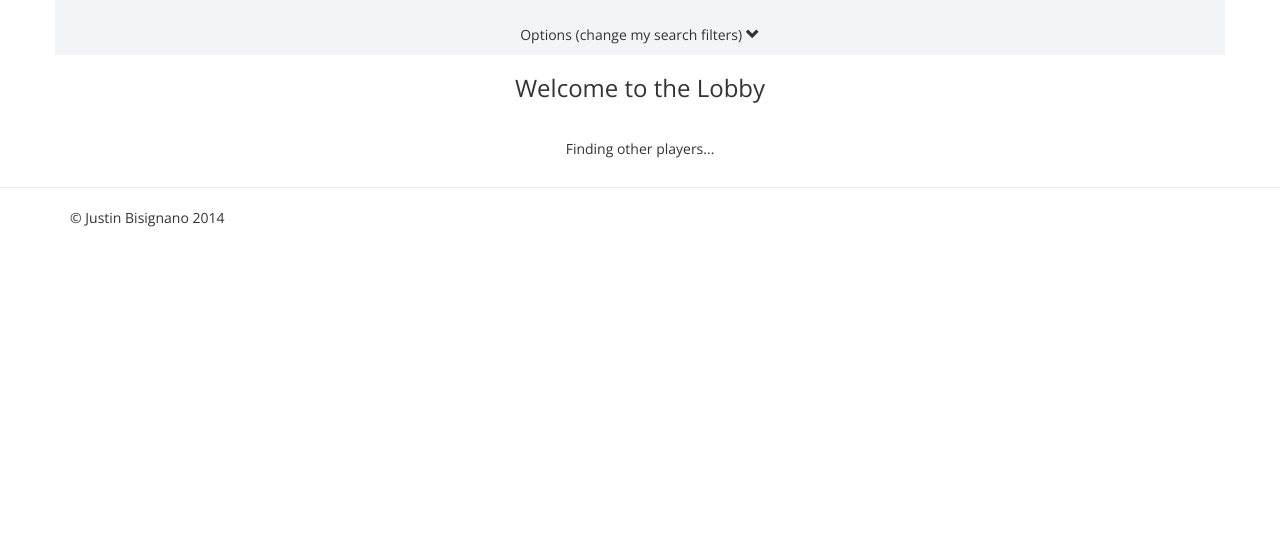
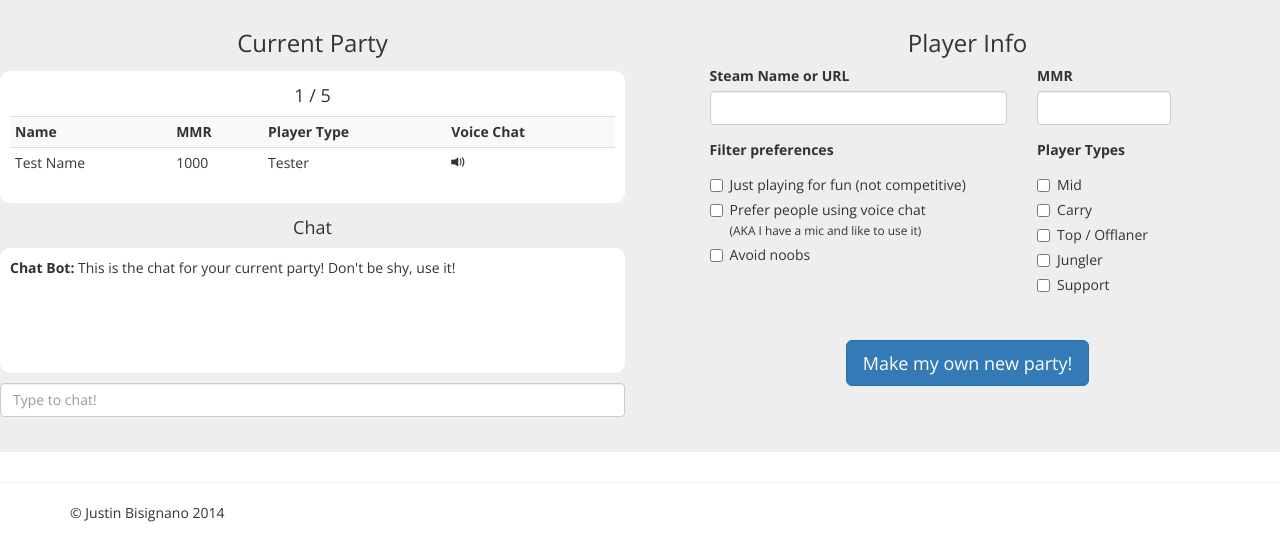
Before and after one commit to JustinBis/MOBAMatch, a website: page website/lobby.html in a window 1280 px wide. Drawn offline with nearby package versions, Linux system fonts and the light colour scheme.

Commit message:
Lobby Design
Major update to outline the design for the lobby.

```diff
--- a/website/css/styles.css
+++ b/website/css/styles.css
@@ -77,3 +77,33 @@ body{
 #optionsButton:hover #optionsPulldownIcon{
 	color: #0125DF;
 }
+
+
+/**
+ * Lobby Styles Start Here
+ */
+.fix-jumbotron{
+	padding-top: 10px;
+	padding-bottom: 20px;
+}
+
+.party-large{
+	background-color: #fff;
+	border-radius: 10px;
+	margin: 15px 0px;
+	padding: 5px 10px;
+}
+
+#chatBox{
+	height: 125px;
+	width: 100%;
+	overflow: scroll;
+	background-color: #fff;
+	border-radius: 10px;
+	padding: 10px;
+	margin-bottom: 10px;
+}
+
+#newParty{
+	margin-top: 20px;
+}
--- a/website/js/lobby.js
+++ /dev/null
@@ -1,21 +0,0 @@
-/*
- * When the options pane icon is clicked, roll the pane up or down
- */
-$('#optionsButton').click(function() {
-	// If the pane is hidden
-	if ( $('#optionsPane').hasClass('optionsUp') )
-	{
-		// Show it by setting the down class
-		$('#optionsPane').removeClass('optionsUp').addClass('optionsDown');
-		// Set the icon to be the roll up icon
-		$('#optionsPulldownIcon').removeClass('glyphicon-chevron-down').addClass('glyphicon-chevron-up');
-	}
-	// Else the pane is visible
-	else
-	{
-		// Roll it up by setting the up class
-		$('#optionsPane').removeClass('optionsDown').addClass('optionsUp');
-		// Set the icon to be the roll down icon
-		$('#optionsPulldownIcon').removeClass('glyphicon-chevron-up').addClass('glyphicon-chevron-down');
-	}
-});
--- a/website/lobby.html
+++ b/website/lobby.html
@@ -22,19 +22,6 @@
   </head>
 
   <body>
-    <!-- Pulldown options pane (hidden by default) -->
-    <div class="container">
-        <div id="optionsPane" class="row optionsDown">
-            <div class="form-group">
-
-            </div>
-            <div id="optionsButton" class="row text-center">
-                <span>Options (change my search filters) <span id="optionsPulldownIcon" class="glyphicon glyphicon-chevron-down"></span></span>
-            </div>
-        </div>
-    </div>
-
-
     <!-- Noscript saftey, for people who turned off JS -->
     <noscript class="container">
         <div class="row">
@@ -42,13 +29,138 @@
         </div>
     </noscript>
 
+    <!-- Lobby -->
 
-    <!-- Lobby -->
-    <div id="details" class="container form-group">
+    <!-- Jumbotron Main Area -->
+    <div class="jumbotron fix-jumbotron">
         <div class="row">
-            <h3 class="text-center">Welcome to the Lobby</h3>
-            <br />
-            <h5 class="text-center">Finding other players...</h5>
+            <!-- Current Party Div -->
+            <div class="col-md-6">
+                <h3 class="text-center">
+                    Current Party
+                </h3>
+
+                <div class="party-large">
+                    <h4 id="playerCount" class="text-center">
+                        1 / 5
+                    </h4>
+
+                    <table class="table table-striped table-condensed">
+                        <tr>
+                            <th>Name</th>
+                            <th>MMR</th>
+                            <th>Player Type</th>
+                            <th>Voice Chat</th>
+                        </tr>
+
+                        <tr>
+                            <td>Test Name</td>
+                            <td>1000</td>
+                            <td>Tester</td>
+                            <td><span class="glyphicon glyphicon-volume-up"></span></td>
+                        </tr>
+                    </table>
+                </div>
+
+                <!-- Chat Area -->
+                <h4 class="text-center">
+                    Chat
+                </h4>
+                <div id="chatBox">
+                    <b>Chat Bot:</b> This is the chat for your current party! Don't be shy, use it!
+                </div>
+                <div id="chatInput" class="form-group">
+                    <input type="text" class="form-control" placeholder="Type to chat!">
+                    </input>
+                </div>
+
+            </div>
+
+            <!-- Player Info Div -->
+            <div class="col-md-6">
+                <h3 class="text-center">
+                    Player Info
+                </h3>
+
+                <div class="row">
+                    <div class="col-md-6 col-md-offset-1 form-group">
+                        <label for="name">Steam Name or URL</label>
+                        <input type="text" class="form-control" id="name" name="name">
+                    </div>
+                    <div class="col-md-3 form-group">
+                        <label for="skillLevel">MMR</label>
+                        <input type="text" class="form-control" id="skillLevel" name="skillLevel">
+                    </div>
+                </div>
+
+                <div class="row">
+                    <div class="col-md-6 col-md-offset-1 form-group">
+                        <label for="filters">Filter preferences</label>
+                        <div class="checkbox">
+                            <label>
+                                <input type="checkbox" id="justForFun" name="justForFun" value="true">
+                                Just playing for fun (not competitive)
+                            </label>
+                        </div>
+                        <div class="checkbox">
+                            <label>
+                                <input type="checkbox" id="voiceChat" name="voiceChat" value="true">
+                                Prefer people using voice chat
+                                <br />
+                                <small>(AKA I have a mic and like to use it)</small>
+                            </label>
+                        </div>
+                        <div class="checkbox">
+                            <label>
+                                <input type="checkbox" id="avoidNoobs" name="avoidNoobs" value="true">
+                                Avoid noobs
+                            </label>
+                        </div>
+                    </div>
+                    <div class="col-md-4 form-group">
+                        <label for="playerType">Player Types</label>
+                        <div class="checkbox">
+                            <label>
+                                <input type="checkbox" id="playerType1">
+                                Mid
+                            </label>
+                        </div>
+                        <div class="checkbox">
+                            <label>
+                                <input type="checkbox" id="playerType2">
+                                Carry
+                            </label>
+                        </div>
+                        <div class="checkbox">
+                            <label>
+                                <input type="checkbox" id="playerType3">
+                                Top / Offlaner
+                            </label>
+                        </div>
+                        <div class="checkbox">
+                            <label>
+                                <input type="checkbox" id="playerType4">
+                                Jungler
+                            </label>
+                        </div>
+                        <div class="checkbox">
+                            <label>
+                                <input type="checkbox" id="playerType5">
+                                Support
+                            </label>
+                        </div>
+                    </div>
+                </div>
+
+                <!-- Make my own party button -->
+                <div class="row text-center">
+                    <button id="newParty" class="btn btn-lg btn-primary" title="With blackjack, and hookers!">
+                        Make my own new party!
+                    </button>
+                </div>
+
+            </div> <!-- End Player Info Div -->
+
         </div>
     </div>
 
```
Also changed, not shown: website/index.html (+1 -1 lines).
